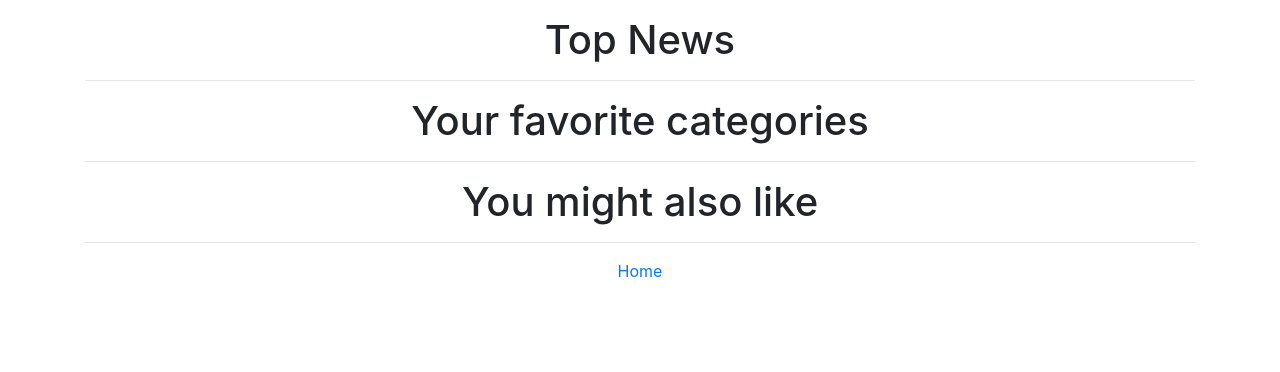
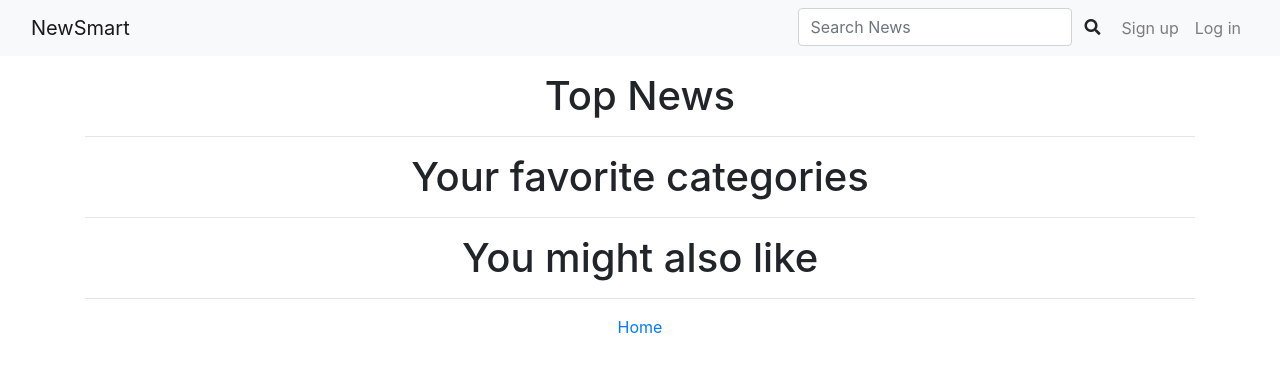
Before and after one commit to rayjc/newsmart, a Flask app: page / in a window 1280 px wide. Shown: the top 372 px of the page. Run offline with Flask 2, Linux system fonts and the light colour scheme; data that the repository does not hold is empty; some libraries are stand-ins or nearby versions.

Commit message:
Add navbar to base template.

```diff
--- a/templates/base.html
+++ b/templates/base.html
@@ -12,6 +12,38 @@
 </head>
 
 <body>
+  <nav class="navbar navbar-expand-lg navbar-light bg-light">
+    <div class="container-fluid">
+      <div class="navbar-header">
+        <a href="/" class="navbar-brand">
+          <span>NewSmart</span>
+        </a>
+      </div>
+      <ul class="nav navbar-nav navbar-right">
+        {% if request.endpoint != None %}
+        <li class="nav-item">
+          <form class="form-inline" action="{{url_for('search_view')}}">
+            <input name="q" class="form-control" placeholder="Search News" id="search">
+            <button class="btn btn-default">
+              <span class="fa fa-search"></span>
+            </button>
+          </form>
+        </li>
+        {% endif %}
+        {% if not g.user %}
+        <li class="nav-item"><a class="nav-link" href="{{url_for('signup_view')}}">Sign up</a></li>
+        <li class="nav-item"><a class="nav-link" href="{{url_for('login_view')}}">Log in</a></li>
+        {% else %}
+        <li class="nav-item">
+          <a class="nav-link" href="{{url_for('user_profile_view')}}">
+            {{g.user.username}}
+          </a>
+        </li>
+        <li class="nav-item"><a class="nav-link" href="{{url_for('logout_view')}}">Log out</a></li>
+        {% endif %}
+      </ul>
+    </div>
+  </nav>
   {% with messages = get_flashed_messages(with_categories=true) %}
   {% if messages %}
   {% for category, msg in messages %}
```
